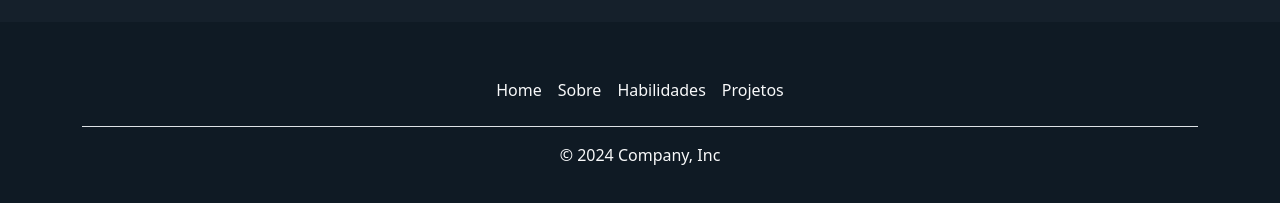
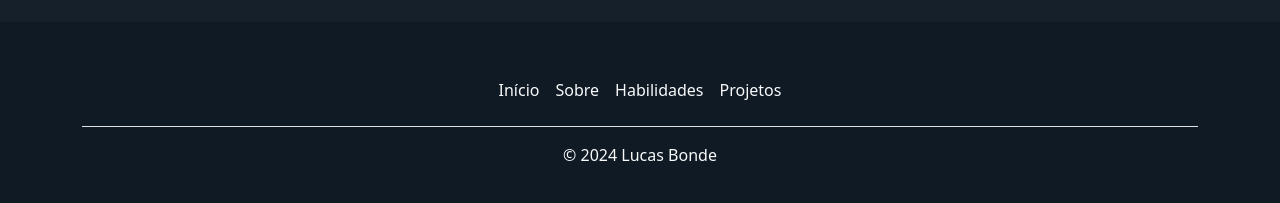
Before and after one commit to LucasBondeDeSouza/portfolio-lucas, a React (Vite) app in the folder portfolio/: page / in a window 1280 px wide. Shown: the part 3260-3463 px from the top of the page. Built offline with nearby package versions, Linux system fonts and the light colour scheme.

Commit message:
atualização

```diff
--- a/portfolio/src/components/Footer/index.jsx
+++ b/portfolio/src/components/Footer/index.jsx
@@ -7,12 +7,12 @@ export default ({ language, lightMode }) => {
             <div className="container">
                 <footer className="py-5">
                     <ul className="nav justify-content-center border-bottom pb-3 mb-3">
-                        <li className="nav-item"><a href="#" className={`nav-link px-2 ${lightMode ? 'text-secondary' : 'text-light'}`}>Home</a></li>
-                        <li className="nav-item"><a href="#about" className={`nav-link px-2 ${lightMode ? 'text-secondary' : 'text-light'}`}>Sobre</a></li>
-                        <li className="nav-item"><a href="#skills" className={`nav-link px-2 ${lightMode ? 'text-secondary' : 'text-light'}`}>Habilidades</a></li>
-                        <li className="nav-item"><a href="#projects" className={`nav-link px-2 ${lightMode ? 'text-secondary' : 'text-light'}`}>Projetos</a></li>
+                        <li className="nav-item"><a href="#" className={`nav-link px-2 ${lightMode ? 'text-secondary' : 'text-light'}`}>{language === 'pt' ? 'Início' : 'Home'}</a></li>
+                        <li className="nav-item"><a href="#about" className={`nav-link px-2 ${lightMode ? 'text-secondary' : 'text-light'}`}>{language === 'pt' ? 'Sobre' : 'About'}</a></li>
+                        <li className="nav-item"><a href="#skills" className={`nav-link px-2 ${lightMode ? 'text-secondary' : 'text-light'}`}>{language === 'pt' ? 'Habilidades' : 'Skills'}</a></li>
+                        <li className="nav-item"><a href="#projects" className={`nav-link px-2 ${lightMode ? 'text-secondary' : 'text-light'}`}>{language === 'pt' ? 'Projetos' : 'Projects'}</a></li>
                     </ul>
-                    <p className={`text-center ${lightMode ? 'text-secondary' : 'text-light'}`}>© 2024 Company, Inc</p>
+                    <p className={`text-center ${lightMode ? 'text-secondary' : 'text-light'}`}>© 2024 Lucas Bonde</p>
                 </footer>
             </div>
         </div>
```
